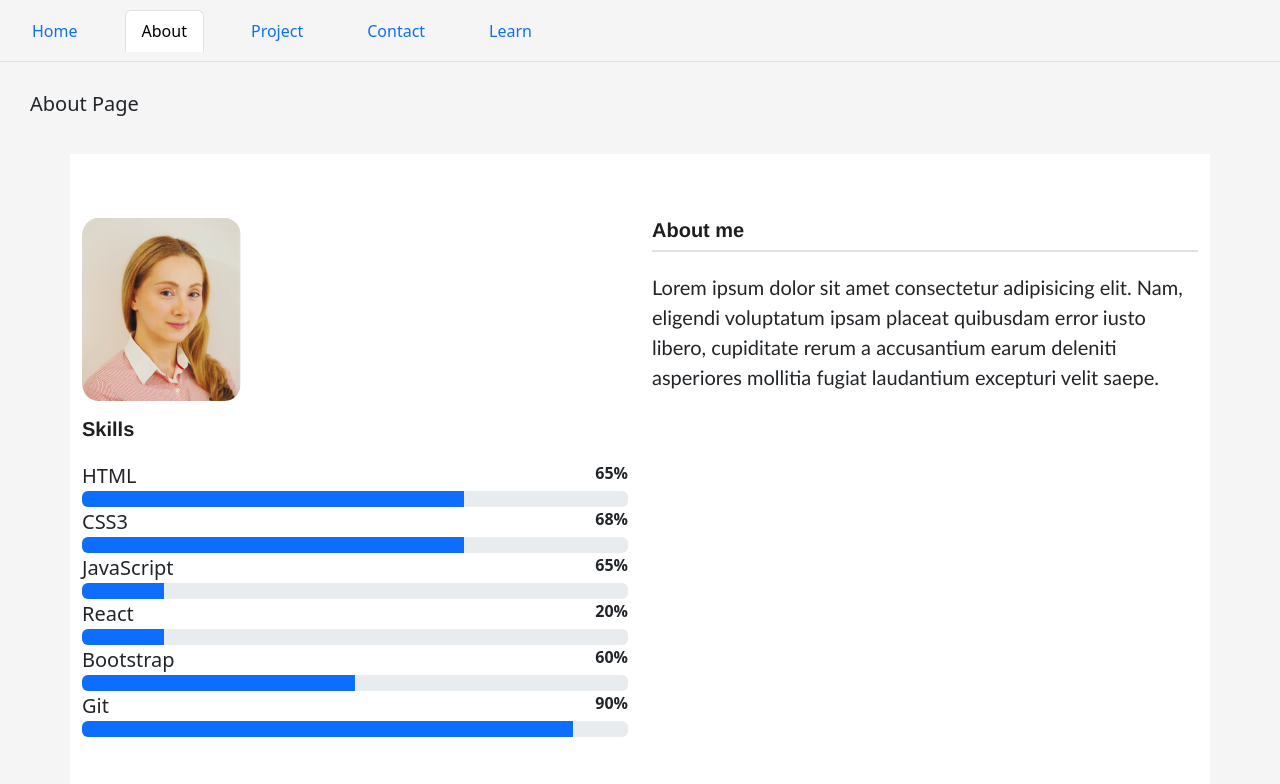
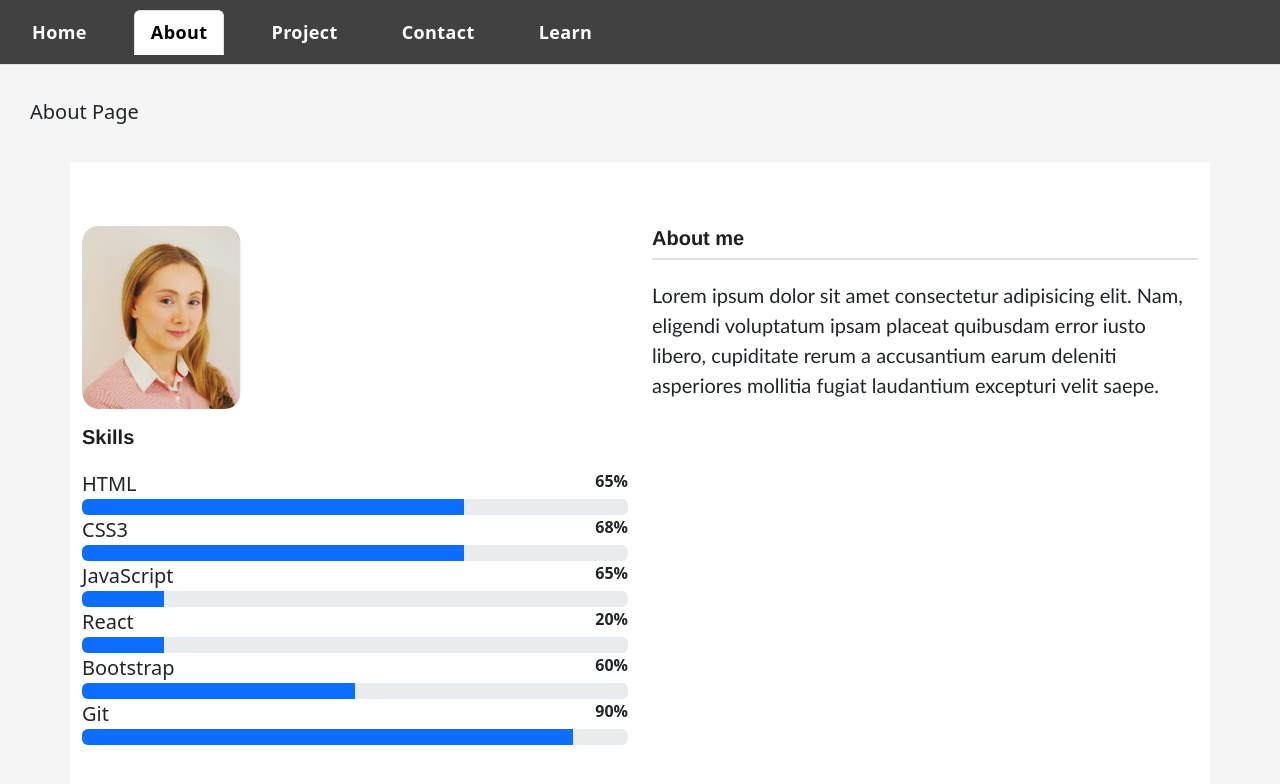
Before and after one commit to Nukte-y/ReactPortfolio, a React (Vite) app: page /about in a window 1280 px wide. Shown: the top 784 px of the page. Built offline with nearby package versions, Linux system fonts and the light colour scheme.

Commit message:
added style to navbar

```diff
--- a/src/components/NavTabs.jsx
+++ b/src/components/NavTabs.jsx
@@ -3,7 +3,7 @@ import { NavLink } from 'react-router-dom';
 
 function NavTabs() {
   return (
-    <ul className="nav nav-tabs">
+    <ul className="nav nav-tabs fixed-top customNav">
       <li className="nav-item">
         <NavLink
           to="/"
--- a/src/components/pages/About.jsx
+++ b/src/components/pages/About.jsx
@@ -3,7 +3,7 @@ import React from 'react';
 function About() {
   return (
     <>
-      <h1>About Page</h1>
+      <h1 style={{marginTop:"70px"}}>About Page</h1>
       <section id="about" className="container">
         <div className="row">
           <div className="col-md-6">
--- a/src/components/pages/Contact.jsx
+++ b/src/components/pages/Contact.jsx
@@ -4,7 +4,7 @@ import { Link, Route, Routes } from 'react-router-dom';
 function Contact(props) {
   return (
     <div>
-      <h1>Contact Page</h1>
+      <h1 style={{marginTop:"70px"}}>Contact Page</h1>
       <p>
         Integer cursus bibendum sem non pretium. Vestibulum in aliquet sem, quis
         molestie urna. Aliquam semper ultrices varius. Aliquam faucibus sit amet
--- a/src/components/pages/Project.jsx
+++ b/src/components/pages/Project.jsx
@@ -5,7 +5,7 @@ import projects from '../projects.json/';
 function Project() {
   return (
     <>
-      <h1 style={{backgroundColor:'orange'}}>Projects Page</h1>
+      <h1 style={{backgroundColor:'orange', marginTop:"70px"}}>Projects Page</h1>
       <p>
       Here are examples showcasing my projects,
       developed using HTML, Bootstrap, JavaScript, and integrating APIs.
--- a/src/style.css
+++ b/src/style.css
@@ -45,6 +45,11 @@ p {
     font-weight: 600;
     letter-spacing: 0.4px;
 }
+.customNav .nav-link.active {
+    color: black !important;
+  }
+
+
  .nav-item a::before {
     content: '';
     position: absolute;
```
